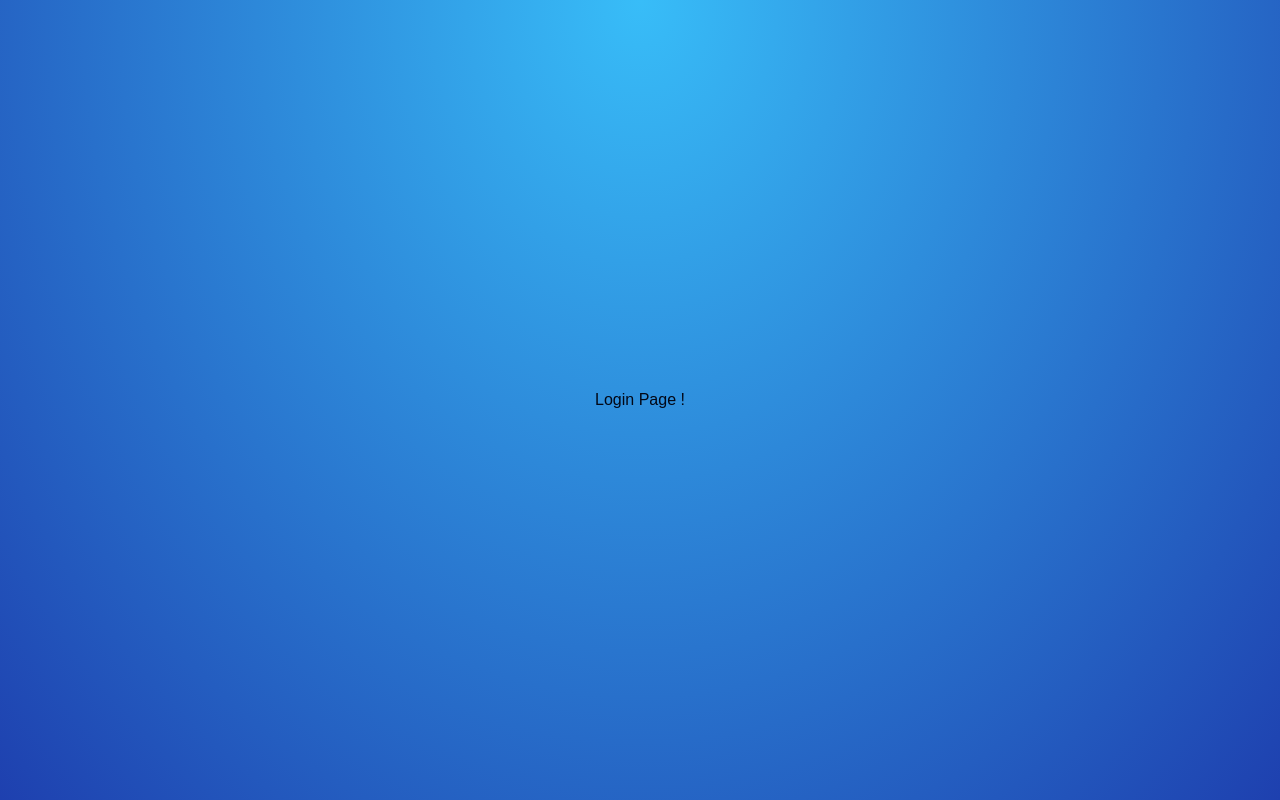
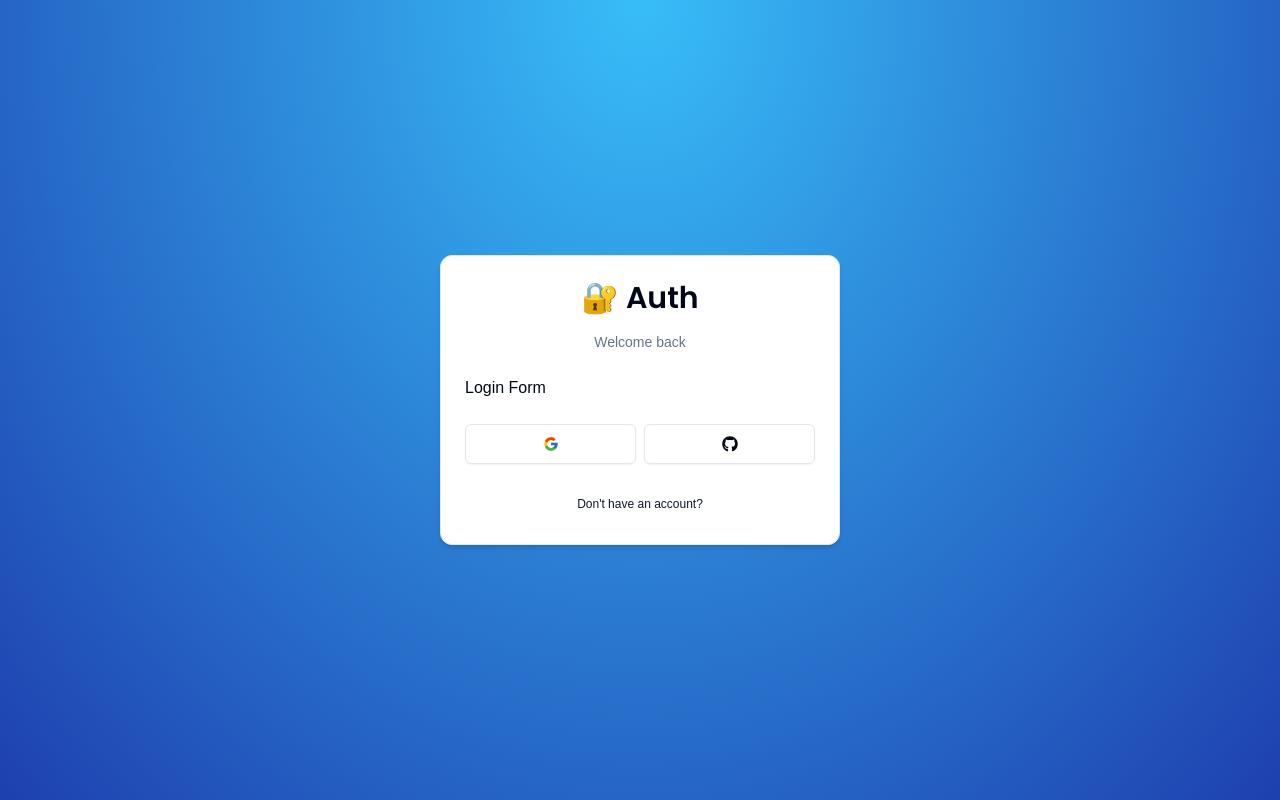
Before and after one commit to ChamilFonseka/nextauth-playground, a Next.js app: page /auth/login in a window 1280 px wide. Built offline with nearby package versions, Linux system fonts and the light colour scheme.

Commit message:
implemented login form container card

```diff
--- a/app/auth/login/page.tsx
+++ b/app/auth/login/page.tsx
@@ -1,5 +1,7 @@
+import { LoginForm } from "@/components/auth/login-form";
+
 export default function LoginPage() {
   return (
-    <div>Login Page !</div>
+    <LoginForm />
   )
 }
--- /dev/null
+++ b/components/auth/back-button.tsx
@@ -0,0 +1,27 @@
+"use client";
+
+import Link from "next/link";
+import { Button } from "@/components/ui/button";
+
+interface BackButtonProps {
+    label: string;
+    href: string;
+}
+
+export const BackButton = ({
+    label,
+    href
+}: BackButtonProps) => {
+    return (
+        <Button
+            variant="link"
+            className="font-normal w-full"
+            size="sm"
+            asChild
+        >
+            <Link href={href}>
+                {label}
+            </Link>
+        </Button>
+    );
+}
--- /dev/null
+++ b/components/auth/card-wrapper.tsx
@@ -0,0 +1,44 @@
+"use client";
+
+import { Card, CardContent, CardFooter, CardHeader } from "@/components/ui/card";
+import { Header } from "@/components/auth/header";
+import { Social } from "@/components/auth/social";
+import { BackButton } from "@/components/auth/back-button";
+
+interface CardWrapperProps {
+    children: React.ReactNode;
+    headerLable: string;
+    backButtonLabel: string;
+    backButtonHref: string;
+    showSocial?: boolean;
+}
+
+export const CardWrapper = ({
+    children,
+    headerLable,
+    backButtonLabel,
+    backButtonHref,
+    showSocial
+}: CardWrapperProps) => {
+    return (
+        <Card className="w-[400px] shadow-md">
+            <CardHeader>
+                <Header label={headerLable} />
+            </CardHeader>
+            <CardContent>
+                {children}
+            </CardContent>
+            {showSocial && (
+                <CardFooter>
+                    <Social />
+                </CardFooter>
+            )}
+            <CardFooter>
+                <BackButton
+                    label={backButtonLabel}
+                    href={backButtonHref}
+                />
+            </CardFooter>
+        </Card>
+    );
+}
--- /dev/null
+++ b/components/auth/header.tsx
@@ -0,0 +1,31 @@
+"use client";
+
+import { Poppins } from "next/font/google";
+import { cn } from "@/lib/utils";
+
+const poppins = Poppins({
+    subsets: ["latin"],
+    weight: ["600"],
+});
+
+interface HeaderProps {
+    label: string;
+}
+
+export const Header = ({
+    label
+}: HeaderProps) => {
+    return (
+        <div className="w-full flex flex-col gap-y-4 justify-center items-center">
+            <h1 className={cn(
+                "text-3xl font-semibold",
+                poppins.className
+            )}>
+                🔐 Auth
+            </h1>
+            <p className="text-muted-foreground text-sm">
+                {label}
+            </p>
+        </div>
+    );
+}
--- /dev/null
+++ b/components/auth/login-form.tsx
@@ -0,0 +1,16 @@
+"use client";
+
+import { CardWrapper } from "@/components/auth/card-wrapper";
+
+export const LoginForm = () => {
+    return (
+        <CardWrapper
+            headerLable="Welcome back"
+            backButtonLabel="Don't have an account?"
+            backButtonHref="/auth/register"
+            showSocial
+            >
+            Login Form
+        </CardWrapper>
+    );
+}
--- /dev/null
+++ b/components/auth/social.tsx
@@ -0,0 +1,28 @@
+"use client";
+
+import { Button } from "@/components/ui/button";
+import { FcGoogle } from "react-icons/fc";
+import { FaGithub } from "react-icons/fa";
+
+export const Social = () => {
+    return (
+        <div className="w-full flex gap-x-2">
+            <Button
+                variant="outline"
+                size="lg"
+                className="w-full"
+                onClick={() => { }}
+            >
+                <FcGoogle></FcGoogle>
+            </Button>
+            <Button
+                variant="outline"
+                size="lg"
+                className="w-full"
+                onClick={() => { }}
+            >
+                <FaGithub></FaGithub>
+            </Button>
+        </div>
+    );
+}
--- a/package.json
+++ b/package.json
@@ -16,6 +16,7 @@
     "next": "15.0.3",
     "react": "19.0.0-rc-66855b96-20241106",
     "react-dom": "19.0.0-rc-66855b96-20241106",
+    "react-icons": "^5.3.0",
     "tailwind-merge": "^2.5.4",
     "tailwindcss-animate": "^1.0.7"
   },
```
Also changed, not shown: 1 other file (tests, documents, lock files or other folders).
